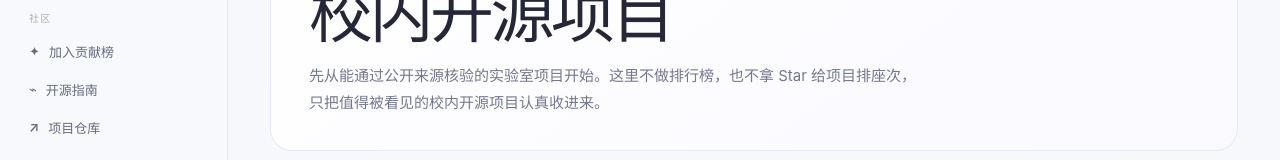
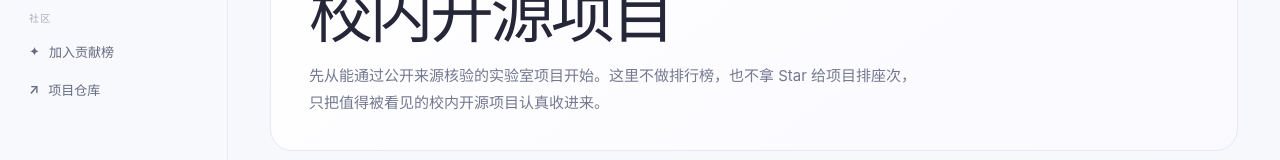
Before and after one commit to swiftgorge5-eng/LeadBoard, a React (Vite) app in the folder frontend/: page / in a window 1280 px wide. Shown: the part 206-366 px from the top of the page. Built offline with nearby package versions, Linux system fonts and the light colour scheme; no server answers.

Commit message:
refactor(ui): remove open source guide navigation

```diff
--- a/frontend/src/App.tsx
+++ b/frontend/src/App.tsx
@@ -5,7 +5,6 @@ import { ContributorDetailPage } from "./pages/ContributorDetailPage";
 import { ContributorLeaderboardPage } from "./pages/ContributorLeaderboardPage";
 import { ProjectBoardPage } from "./pages/ProjectBoardPage";
 import { IdentityVerificationPage } from "./pages/IdentityVerificationPage";
-import { OpenSourceGuidePage } from "./pages/OpenSourceGuidePage";
 import { fetchHealth } from "./health";
 import "./enhancements.css";
 
@@ -58,7 +57,6 @@ export function App({ api, isMock: _isMock = false }: { api: LeadBoardApiClient;
           <div className="side-section">
             <p className="side-label">社区</p>
             <NavLink className={navClass} to="/join"><span aria-hidden="true">✦</span> 加入贡献榜</NavLink>
-            <NavLink className={navClass} to="/guide"><span aria-hidden="true">⌁</span> 开源指南</NavLink>
             <a className="nav-link" href="https://github.com/swiftgorge5-eng/LeadBoard" target="_blank" rel="noreferrer">
               <span aria-hidden="true">↗</span> 项目仓库
             </a>
@@ -79,7 +77,6 @@ export function App({ api, isMock: _isMock = false }: { api: LeadBoardApiClient;
             <Route path="/contributors" element={<ContributorLeaderboardPage api={api} />} />
             <Route path="/contributors/:username" element={<ContributorDetailPage api={api} />} />
             <Route path="/join" element={<IdentityVerificationPage />} />
-            <Route path="/guide" element={<OpenSourceGuidePage />} />
             <Route path="*" element={<section className="not-found"><h1>页面不存在</h1><Link to="/projects">返回校内开源项目</Link></section>} />
           </Routes>
 
```
